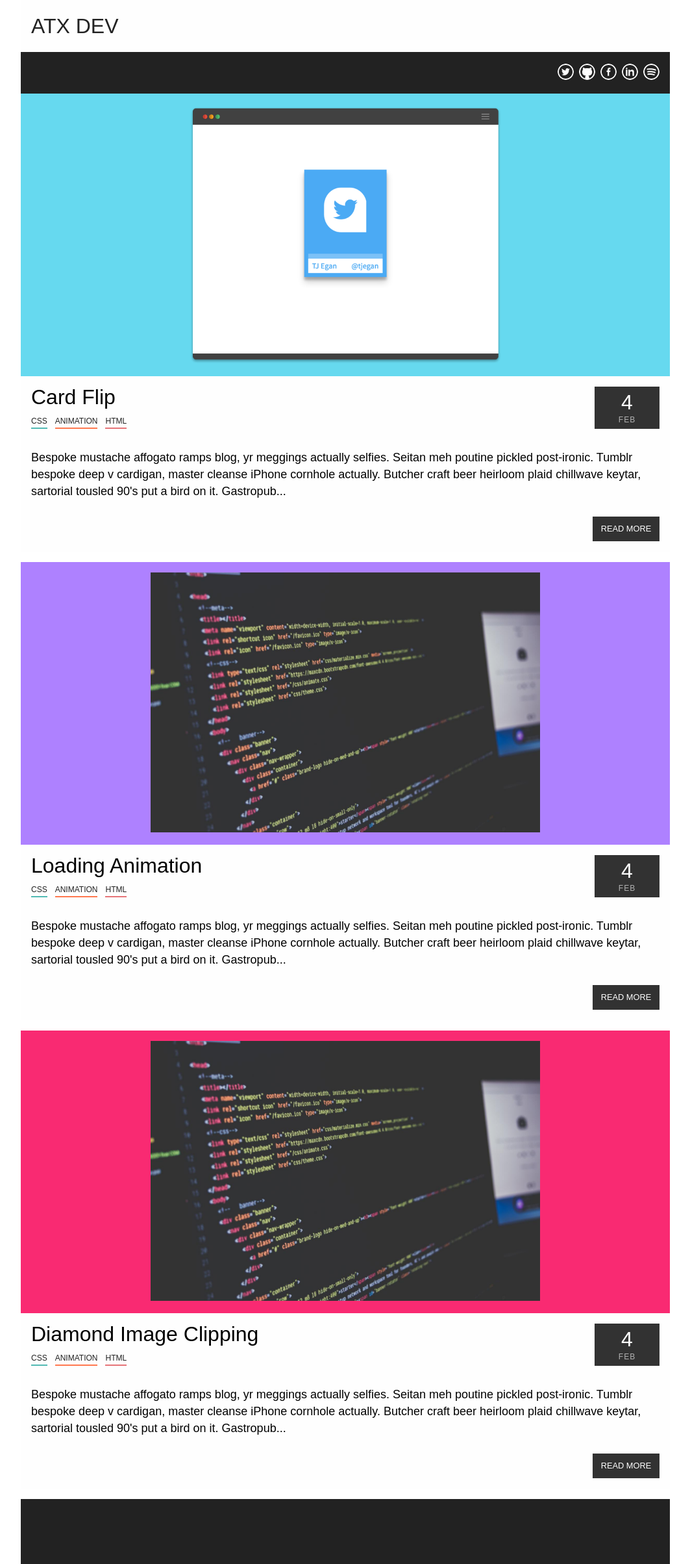
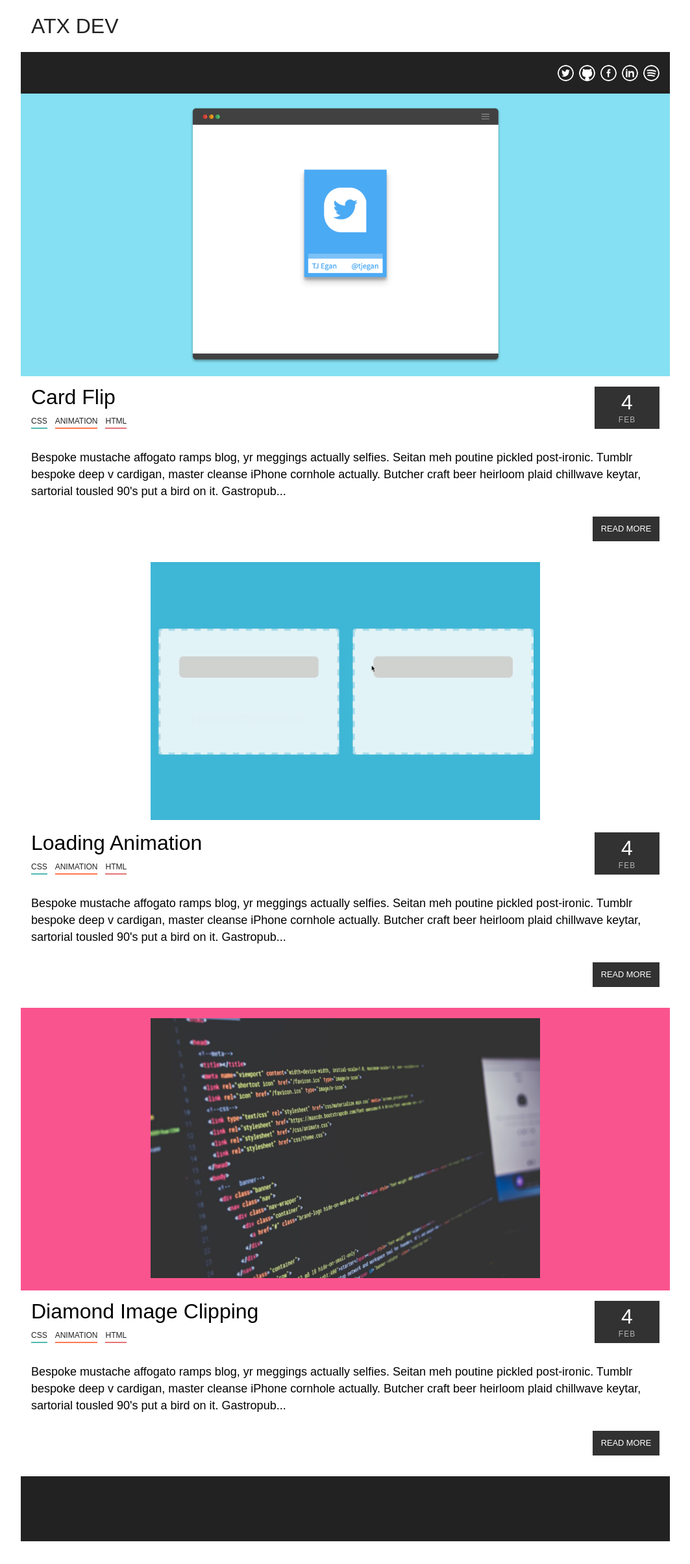
Before and after one commit to tw15egan/blog, a Jekyll site: the page built from index.html, in a window 1280 px wide. Shown: the whole page at 65% size, without its empty margins (108-1171 px from the left). Built offline with Jekyll 4.4.1, drawn with Linux system fonts in a browser that asks for light colours; after the commit the page ends 2372 px from its top, so only the background shows below that.

Commit message:
center social icons

```diff
--- a/_posts/2016-02-01-loading.html
+++ b/_posts/2016-02-01-loading.html
@@ -6,7 +6,9 @@
 tags: [css, animation, html]
 author: TJ Egan
 permalink: loading-animation/
-featuredImg: img/code-min.jpeg
+featuredImg: img/hover-animation.gif
+animated: true
+backgroundColor: #fff
 ---
 Bespoke mustache affogato ramps blog, yr meggings actually selfies. Seitan meh poutine pickled post-ironic. Tumblr bespoke deep v cardigan, master cleanse iPhone cornhole actually. Butcher craft beer heirloom plaid chillwave keytar, sartorial tousled 90's put a bird on it. Gastropub schlitz try-hard direct trade, pug blog vinyl fingerstache. Meditation iPhone squid, selfies etsy fap pinterest flexitarian umami taxidermy sriracha heirloom dreamcatcher 3 wolf moon. Man braid cornhole heirloom authentic mlkshk everyday carry.
 
--- a/_sass/_social-list.scss
+++ b/_sass/_social-list.scss
@@ -12,6 +12,11 @@
       margin-left: $margin-small;
     }
 
+    & > a {
+      display: flex;
+      align-items: center;
+    }
+
     svg {
       height: 25px;
       width: 25px;
--- a/css/main.css
+++ b/css/main.css
@@ -1,18 +1,3 @@
-.post:nth-child(1) > .post__image {
-  background-color: #66d9ef; }
-
-.post:nth-child(2) > .post__image {
-  background-color: #ae81ff; }
-
-.post:nth-child(3) > .post__image {
-  background-color: #f92a72; }
-
-.post:nth-child(4) > .post__image {
-  background-color: #a6e22e; }
-
-.post:nth-child(5) > .post__image {
-  background-color: #fd971f; }
-
 /* http://meyerweb.com/eric/tools/css/reset/
    v2.0 | 20110126
    License: none (public domain)
@@ -73,9 +58,9 @@
 
 a, a:visited {
   text-decoration: none;
-  color: #fefefe; }
+  color: #fff; }
   a:hover, a:focus, a:visited:hover, a:visited:focus {
-    color: #e5e5e5; }
+    color: #e6e6e6; }
 
 /**
  * Site header
@@ -127,7 +112,7 @@
     padding: 1rem; }
     @media (min-width: 1000px) {
       .main-header a.main-header__title {
-        background-color: #fefefe;
+        background-color: #fff;
         color: #222 !important; } }
 
 .main-header__nav-bar {
@@ -164,6 +149,21 @@
   min-height: 100px;
   background-color: #222; }
 
+.post:nth-child(1) > .post__image {
+  background-color: rgba(102, 217, 239, 0.8); }
+
+.post:nth-child(2) > .post__image {
+  background-color: rgba(174, 129, 255, 0.8); }
+
+.post:nth-child(3) > .post__image {
+  background-color: rgba(249, 42, 114, 0.8); }
+
+.post:nth-child(4) > .post__image {
+  background-color: rgba(166, 226, 46, 0.8); }
+
+.post:nth-child(5) > .post__image {
+  background-color: rgba(253, 151, 31, 0.8); }
+
 .post {
   display: -webkit-box;
   display: -webkit-flex;
@@ -183,7 +183,7 @@
       -ms-flex-direction: column;
           flex-direction: column;
   min-height: 400px;
-  background-color: #fefefe;
+  background-color: #fff;
   margin-bottom: 1em; }
   .post__image {
     width: 100%;
@@ -195,17 +195,12 @@
     -webkit-box-pack: center;
     -webkit-justify-content: center;
         -ms-flex-pack: center;
-            justify-content: center; }
-    .post__image:nth-child(1) {
-      background-color: #66d9ef; }
-    .post__image:nth-child(2) {
-      background-color: #ae81ff; }
-    .post__image:nth-child(3) {
-      background-color: #f92a72; }
-    .post__image:nth-child(4) {
-      background-color: #a6e22e; }
-    .post__image:nth-child(5) {
-      background-color: #fd971f; }
+            justify-content: center;
+    -webkit-box-align: end;
+    -webkit-align-items: flex-end;
+        -ms-flex-align: end;
+            align-items: flex-end;
+    height: auto; }
     .post__image img {
       width: 100%;
       max-width: 600px;
@@ -247,7 +242,7 @@
               flex: 1;
       height: auto;
       background-color: #323232;
-      color: #fefefe;
+      color: #fff;
       padding: 0.5em 1em;
       display: -webkit-box;
       display: -webkit-flex;
@@ -277,7 +272,7 @@
     margin-bottom: 0.16667em; }
   .post__date--month {
     text-transform: uppercase;
-    color: #b2b2b2;
+    color: #b3b3b3;
     font-size: .75rem;
     letter-spacing: 1px; }
   .post__content {
@@ -319,7 +314,7 @@
     margin-top: 2em;
     padding: 0.5em 1em;
     background-color: #323232;
-    color: #fefefe; }
+    color: #fff; }
 
 .social-list {
   display: -webkit-box;
@@ -345,43 +340,52 @@
           -ms-transform: scale(1.1);
               transform: scale(1.1); }
     .social-list .social-list__icon--twitter:hover path {
-      fill: #fefefe; }
+      fill: #fff; }
     .social-list .social-list__icon--github:hover svg {
       background-color: #333333;
       -webkit-transform: scale(1.1);
           -ms-transform: scale(1.1);
               transform: scale(1.1); }
     .social-list .social-list__icon--github:hover path {
-      fill: #fefefe; }
+      fill: #fff; }
     .social-list .social-list__icon--facebook:hover svg {
       background-color: #3b5998;
       -webkit-transform: scale(1.1);
           -ms-transform: scale(1.1);
               transform: scale(1.1); }
     .social-list .social-list__icon--facebook:hover path {
-      fill: #fefefe; }
+      fill: #fff; }
     .social-list .social-list__icon--linkedin:hover svg {
       background-color: #0077b5;
       -webkit-transform: scale(1.1);
           -ms-transform: scale(1.1);
               transform: scale(1.1); }
     .social-list .social-list__icon--linkedin:hover path {
-      fill: #fefefe; }
+      fill: #fff; }
     .social-list .social-list__icon--spotify:hover svg {
       background-color: #2ebd59;
       -webkit-transform: scale(1.1);
           -ms-transform: scale(1.1);
               transform: scale(1.1); }
     .social-list .social-list__icon--spotify:hover path {
-      fill: #fefefe; }
+      fill: #fff; }
     .social-list .social-list__icon:not(:first-child) {
       margin-left: 0.5em; }
+    .social-list .social-list__icon > a {
+      display: -webkit-box;
+      display: -webkit-flex;
+      display: -ms-flexbox;
+      display: flex;
+      -webkit-box-align: center;
+      -webkit-align-items: center;
+          -ms-flex-align: center;
+              align-items: center; }
     .social-list .social-list__icon svg {
       height: 25px;
       width: 25px;
       -webkit-border-radius: 50%;
               border-radius: 50%;
-      fill: #fefefe; }
+      fill: #fff; }
       .social-list .social-list__icon svg:hover {
         -webkit-transform: scale(1.1);
             -ms-transform: scale(1.1);
@@ -412,7 +416,7 @@
           border-radius: 1px;
   height: 3px;
   width: 25px;
-  background-color: #fefefe;
+  background-color: #fff;
   -webkit-transition: all .3s ease-in-out;
   transition: all .3s ease-in-out; }
 
@@ -450,7 +454,7 @@
   right: -1em;
   text-align: right;
   background-color: #222;
-  color: #fefefe;
+  color: #fff;
   visibility: hidden;
   opacity: 0;
   -webkit-transform: translateY(-100px);
--- a/index.html
+++ b/index.html
@@ -10,7 +10,11 @@
       {% if category contains "music" %}
       {% else %}
         <li class="post">
+          {% if post.animated == true %}
+          <div class="post__image" style="padding: 0; background-color: #fff;">
+          {% else %}
           <div class="post__image">
+          {% endif %}
             <a href="{{ post.url | prepend: site.baseurl }}"><img src="{{post.featuredImg}}" alt=""></a>
           </div>
           <div class="post__meta">
```
Also changed, not shown: _sass/_post.scss (+12 -10 lines), _sass/_utilities.scss (+1 -11 lines), img/hover-animation.gif (added), 1 other file.
